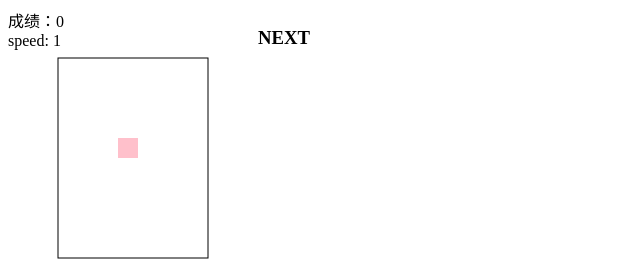
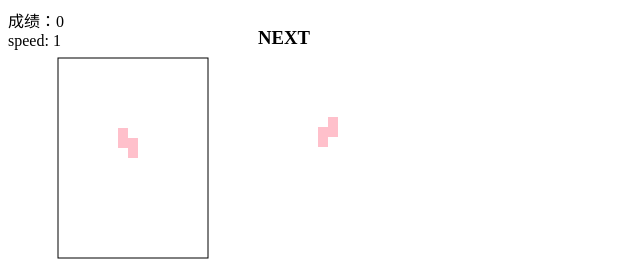
Before and after one commit to greenwangzero/html5-, a plain HTML site: page russia/h5/index.html in a window 1280 px wide. Both pictures are taken after a click on the button "START". Shown: the top 261 px of the page, 0-640 px from the left. Drawn offline with nearby package versions, Linux system fonts and the light colour scheme.

Commit message:
implement  nextBox function &  eliminate audio

```diff
--- a/russia/h5/index.html
+++ b/russia/h5/index.html
@@ -23,6 +23,7 @@
 	</div>
     <div id="right">
 		<h3>NEXT</h3>
+		<canvas id="next" width="100" height="100"></canvas>
     </div>
     <div style="position: absolute">
         <canvas id="keybox" width="400" height="400"  style="position: absolute; "></canvas>
--- a/russia/js/Box.js
+++ b/russia/js/Box.js
@@ -129,11 +129,24 @@ class  Box_0 extends Box{
 }
 class BoxFactory{
     constructor(){}
-    getBoxInstance(){
-        this.type = parseInt(Math.random()*7);
-        //this.type = 1;
+    getNextBox(){
+        while(nextBox.size()<2){
+            nextBox.enqueue(parseInt(Math.random()*7));
+        }
+        let type = nextBox.front();
+        return this.getBoxInstance(type);
+    }
+    getBox(){
+        while(nextBox.size()<2){
+            nextBox.enqueue(parseInt(Math.random()*7));
+        }
+        let type = nextBox.front();
+        nextBox.dequeue();
+        return this.getBoxInstance(type);
+    }
+    getBoxInstance(type){
         let ans ;
-        switch (this.type) {
+        switch (type) {
             case 0:
                 ans = new Box_0();
                 break;
@@ -158,11 +171,7 @@ class BoxFactory{
             default:
                 ans = new Box_1();
         }
-        // this.Boxtype = 'Box_' + this.type ;
-        // console.log('box_'+this.type);
-        // var ans = new Box_0;
-        // //var ans = new $(this.Boxtype);
-        console.log(this.type);
+        console.log(type);
         return ans;
     }
 }
--- a/russia/js/Draw.js
+++ b/russia/js/Draw.js
@@ -54,3 +54,18 @@ function update_plate() {
         }
     }
 }
+function update_next(next){
+    let c  = document.getElementById("next");
+    let cxt = c.getContext("2d");
+    c.height = c.height;
+    for(let i=0;i<4;i++){
+        for (let j=0;j<4;j++){
+            if(next.data[i][j]){
+                let x = j*size+sx;
+                let y = i*size+sy;
+                cxt.fillStyle = 'pink';
+                cxt.fillRect(x,y,size,size);
+            }
+        }
+    }
+}
--- a/russia/js/Plate.js
+++ b/russia/js/Plate.js
@@ -44,11 +44,11 @@ class  Plate {
             }
         }
         update_plate();
-        // box = undefined;
         box.renew= true;
     }
     eliminate(i){
         this.res.splice(i,this.res[0].length);
         this.res.splice(0,0,[]);
+        audioElement.play();
     }
 }
--- a/russia/js/State.js
+++ b/russia/js/State.js
@@ -51,7 +51,9 @@ class Play extends State{
          this.t= setInterval(function () {
             if(  this.box == null || this.box.renew == true ){
                 queue.clean();
-                this.box = new BoxFactory().getBoxInstance();
+                let boxFactory = new BoxFactory();
+                this.box = boxFactory.getBox();
+                update_next(boxFactory.getNextBox());
                 this.box.renew = false;
             }
             draw_work(this.box);
--- a/russia/js/command.js
+++ b/russia/js/command.js
@@ -13,6 +13,9 @@ function Queue() {
     this.front = function () {
         return items[0]
     }
+	this.second = function() {
+		return item[1]
+	}
     this.isEmpty = function () {
         return items.length === 0
     }
--- a/russia/js/main.js
+++ b/russia/js/main.js
@@ -7,11 +7,15 @@ var speedLevel = 1;
 var plate;
 const size = 10;
 var queue= new Queue();
+var nextBox = new Queue();
 var context;
 var score;
+var audioElement ;
 window.onload = function () {
 
     var bt_start = document.getElementById('start');
+    audioElement = document.createElement('audio');
+    audioElement.setAttribute('src', '../source/eliminate.mp3');
     //sx = document.getElementById('center').getBoundingClientRect().left;
     //sy = document.getElementById('center').getBoundingClientRect().top;
     context = new Context();
```
Also changed, not shown: russia/source/box_class.png (renamed from russia/box_class.png), 3 other files.
